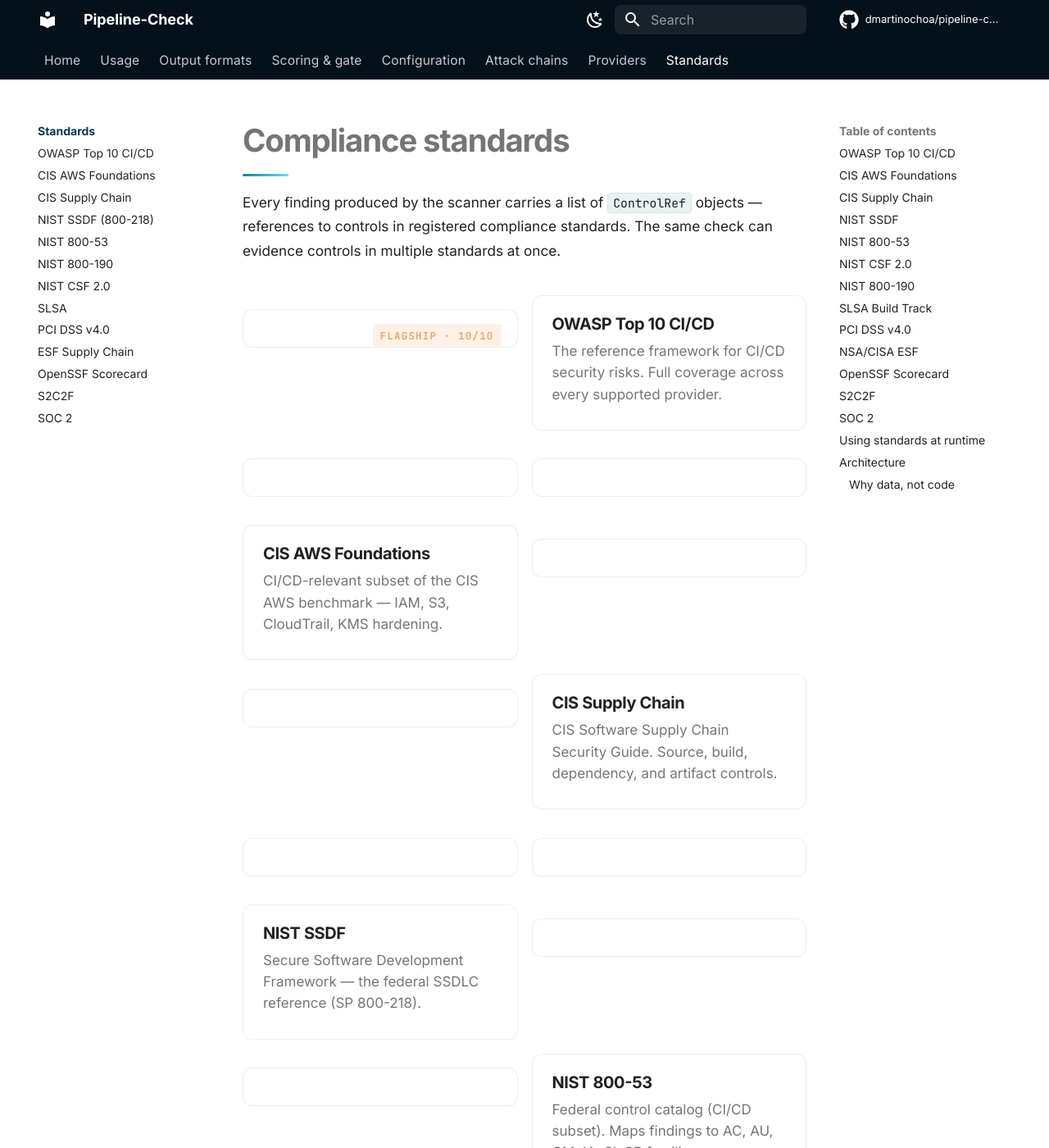
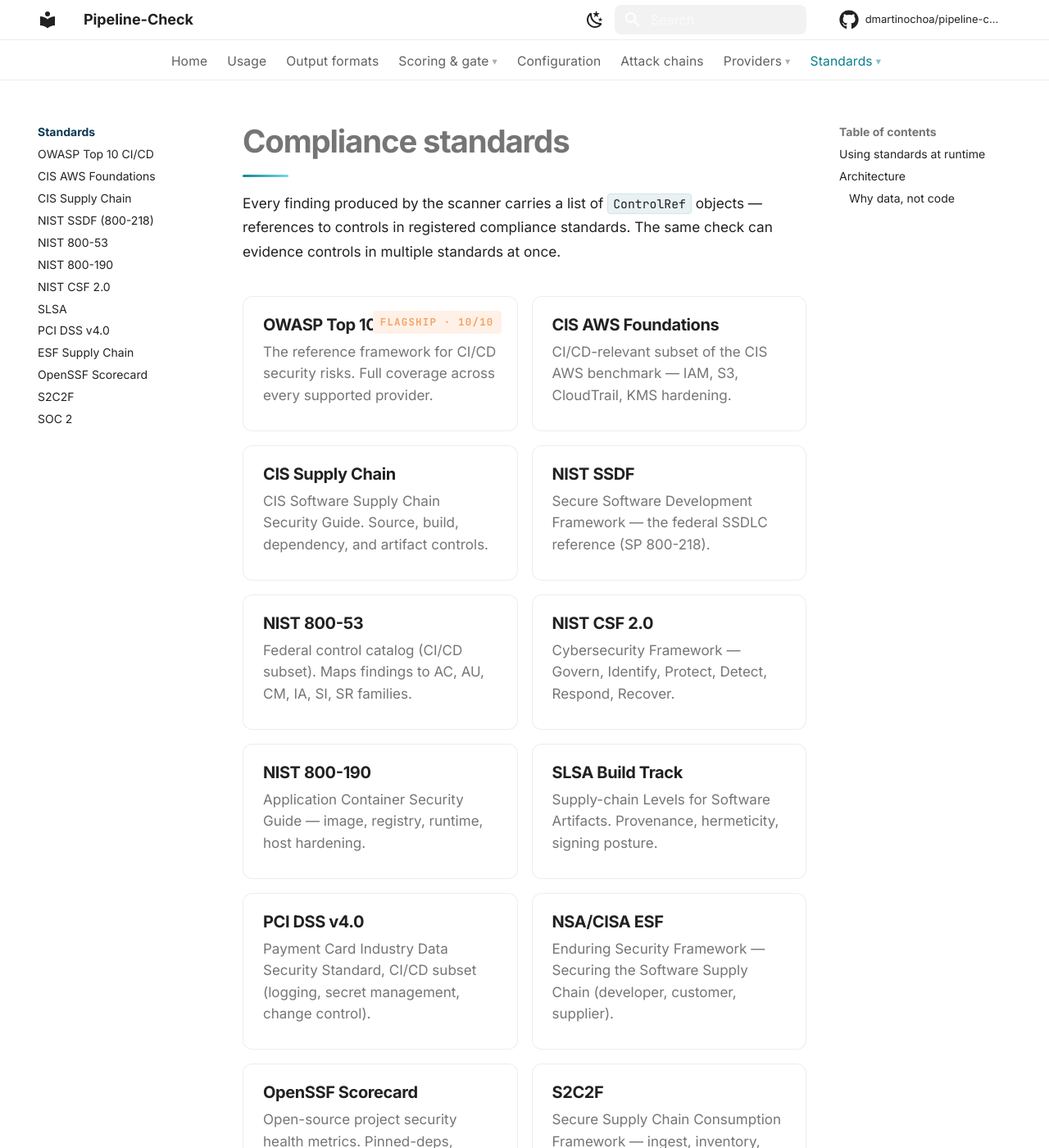
Before and after one commit to dmartinochoa/pipeline-check, an MkDocs documentation site: the page built from docs/standards/README.md, in a window 1280 px wide and 1400 px high. Shown: the whole window at 82% size. Built offline with MkDocs 1.6.1 and Material for MkDocs 9.7.7, drawn with Linux system fonts in a browser that asks for light colours; comment, search, counter and statistics services are not loaded; some of the changed text lies outside the part shown.

Commit message:
Top-bar overhaul + fix empty-card render bug
Three issues addressed in one pass.

1. Empty cards on providers/ and standards/ index pages.
   The previous markup used <a class="pg-doc-card" markdown> with
   an h3+p inside, expecting markdown to be processed inside the
   anchor. The md_in_html extension wrapped the opening <a> in a
   <p>, kicked the content out as siblings, then closed </a> in
   another <p> — the visible card chrome was empty and the heading
   sat outside the link. Rewrote both pages with pure-HTML cards
   (no markdown attribute), so anchors actually wrap their content.

2. Header clashing with documentation pages.
   Header was solid --pg-navy-950 on every page, which read fine
   over the hero but as a heavy dark band over white doc bodies in
   light mode. Now the header background uses --md-default-bg-color
   so it matches the page (white in light, slate in dark) with a
   hairline bottom border. Tab/icon colours adapt via
   --md-default-fg-color. The home page keeps a body:has(.pg-home)
   override so the bar bleeds into the navy hero.

3. Top-bar enhancement: centered tabs + dropdown submenus.
   Custom overrides/partials/tabs-item.html replaces Material's
   default (which silently routes parent tabs to their first
   child). Now:
   - Parent tabs link to their own index URL
   - A chevron indicator marks tabs that have children
   - Hovering or focusing a tab with children reveals a dropdown
     with all child entries — direct access to AWS, Terraform,
     OWASP, NIST, etc. without first landing on the index page
   - Dropdown is single-column (Scoring & gate has 2 children)
     or two-column (Providers, Standards have 10+ children each)
   - Dropdowns flip palette on the home page so they read against
     the navy header
   - Suppressed below 1220px where Material switches to drawer
   - Tabs list is now justify-content: center (was left-aligned)

Co-Authored-By: Claude Opus 4.7 (1M context) <noreply@anthropic.com>

````diff
--- a/docs/standards/README.md
+++ b/docs/standards/README.md
@@ -4,82 +4,68 @@ Every finding produced by the scanner carries a list of `ControlRef` objects
 — references to controls in registered compliance standards. The same check
 can evidence controls in multiple standards at once.
 
-<div class="pg-doc-cards" markdown>
-
-<a class="pg-doc-card pg-doc-card--featured" href="owasp_cicd_top_10/" markdown>
-<span class="pg-doc-card__tag pg-doc-card__tag--accent">flagship · 10/10</span>
-<h3>OWASP Top 10 CI/CD</h3>
-<p>The reference framework for CI/CD security risks. Full coverage across every supported provider.</p>
-</a>
-
-<a class="pg-doc-card" href="cis_aws_foundations/" markdown>
-<h3>CIS AWS Foundations</h3>
-<p>CI/CD-relevant subset of the CIS AWS benchmark — IAM, S3, CloudTrail, KMS hardening.</p>
-</a>
-
-<a class="pg-doc-card" href="cis_supply_chain/" markdown>
-<h3>CIS Supply Chain</h3>
-<p>CIS Software Supply Chain Security Guide. Source, build, dependency, and artifact controls.</p>
-</a>
-
-<a class="pg-doc-card" href="nist_ssdf/" markdown>
-<h3>NIST SSDF</h3>
-<p>Secure Software Development Framework — the federal SSDLC reference (SP 800-218).</p>
-</a>
-
-<a class="pg-doc-card" href="nist_800_53/" markdown>
-<h3>NIST 800-53</h3>
-<p>Federal control catalog (CI/CD subset). Maps findings to AC, AU, CM, IA, SI, SR families.</p>
-</a>
-
-<a class="pg-doc-card" href="nist_csf_2/" markdown>
-<h3>NIST CSF 2.0</h3>
-<p>Cybersecurity Framework — Govern, Identify, Protect, Detect, Respond, Recover.</p>
-</a>
-
-<a class="pg-doc-card" href="nist_800_190/" markdown>
-<h3>NIST 800-190</h3>
-<p>Application Container Security Guide — image, registry, runtime, host hardening.</p>
-</a>
-
-<a class="pg-doc-card" href="slsa/" markdown>
-<h3>SLSA Build Track</h3>
-<p>Supply-chain Levels for Software Artifacts. Provenance, hermeticity, signing posture.</p>
-</a>
-
-<a class="pg-doc-card" href="pci_dss_v4/" markdown>
-<h3>PCI DSS v4.0</h3>
-<p>Payment Card Industry Data Security Standard, CI/CD subset (logging, secret management, change control).</p>
-</a>
-
-<a class="pg-doc-card" href="esf_supply_chain/" markdown>
-<h3>NSA/CISA ESF</h3>
-<p>Enduring Security Framework — Securing the Software Supply Chain (developer, customer, supplier).</p>
-</a>
-
-<a class="pg-doc-card" href="openssf_scorecard/" markdown>
-<h3>OpenSSF Scorecard</h3>
-<p>Open-source project security health metrics. Pinned-deps, branch-protection, signing-keys, dangerous workflows.</p>
-</a>
-
-<a class="pg-doc-card" href="s2c2f/" markdown>
-<h3>S2C2F</h3>
-<p>Secure Supply Chain Consumption Framework — ingest, inventory, scan, rebuild, fix.</p>
-</a>
-
-<a class="pg-doc-card" href="soc2/" markdown>
-<h3>SOC 2</h3>
-<p>Trust Services Criteria. Audit-friendly mappings for Security, Confidentiality, and Availability.</p>
-</a>
-
+<div class="pg-doc-cards">
+  <a class="pg-doc-card pg-doc-card--featured" href="owasp_cicd_top_10/">
+    <span class="pg-doc-card__tag pg-doc-card__tag--accent">flagship · 10/10</span>
+    <h3>OWASP Top 10 CI/CD</h3>
+    <p>The reference framework for CI/CD security risks. Full coverage across every supported provider.</p>
+  </a>
+  <a class="pg-doc-card" href="cis_aws_foundations/">
+    <h3>CIS AWS Foundations</h3>
+    <p>CI/CD-relevant subset of the CIS AWS benchmark — IAM, S3, CloudTrail, KMS hardening.</p>
+  </a>
+  <a class="pg-doc-card" href="cis_supply_chain/">
+    <h3>CIS Supply Chain</h3>
+    <p>CIS Software Supply Chain Security Guide. Source, build, dependency, and artifact controls.</p>
+  </a>
+  <a class="pg-doc-card" href="nist_ssdf/">
+    <h3>NIST SSDF</h3>
+    <p>Secure Software Development Framework — the federal SSDLC reference (SP 800-218).</p>
+  </a>
+  <a class="pg-doc-card" href="nist_800_53/">
+    <h3>NIST 800-53</h3>
+    <p>Federal control catalog (CI/CD subset). Maps findings to AC, AU, CM, IA, SI, SR families.</p>
+  </a>
+  <a class="pg-doc-card" href="nist_csf_2/">
+    <h3>NIST CSF 2.0</h3>
+    <p>Cybersecurity Framework — Govern, Identify, Protect, Detect, Respond, Recover.</p>
+  </a>
+  <a class="pg-doc-card" href="nist_800_190/">
+    <h3>NIST 800-190</h3>
+    <p>Application Container Security Guide — image, registry, runtime, host hardening.</p>
+  </a>
+  <a class="pg-doc-card" href="slsa/">
+    <h3>SLSA Build Track</h3>
+    <p>Supply-chain Levels for Software Artifacts. Provenance, hermeticity, signing posture.</p>
+  </a>
+  <a class="pg-doc-card" href="pci_dss_v4/">
+    <h3>PCI DSS v4.0</h3>
+    <p>Payment Card Industry Data Security Standard, CI/CD subset (logging, secret management, change control).</p>
+  </a>
+  <a class="pg-doc-card" href="esf_supply_chain/">
+    <h3>NSA/CISA ESF</h3>
+    <p>Enduring Security Framework — Securing the Software Supply Chain (developer, customer, supplier).</p>
+  </a>
+  <a class="pg-doc-card" href="openssf_scorecard/">
+    <h3>OpenSSF Scorecard</h3>
+    <p>Open-source project security health metrics. Pinned-deps, branch-protection, signing-keys, dangerous workflows.</p>
+  </a>
+  <a class="pg-doc-card" href="s2c2f/">
+    <h3>S2C2F</h3>
+    <p>Secure Supply Chain Consumption Framework — ingest, inventory, scan, rebuild, fix.</p>
+  </a>
+  <a class="pg-doc-card" href="soc2/">
+    <h3>SOC 2</h3>
+    <p>Trust Services Criteria. Audit-friendly mappings for Security, Confidentiality, and Availability.</p>
+  </a>
 </div>
 
 ## Using standards at runtime
 
 ```bash
-pipeline_check --list-standards                          # list registered standards
-pipeline_check --pipeline aws --standard owasp_cicd_top_10  # filter to one
-pipeline_check --pipeline aws --standard owasp_cicd_top_10 --standard nist_ssdf  # multiple
+pipeline_check --list-standards                                                 # list registered standards
+pipeline_check --pipeline aws --standard owasp_cicd_top_10                      # filter to one
+pipeline_check --pipeline aws --standard owasp_cicd_top_10 --standard nist_ssdf # multiple
 ```
 
 Omit `--standard` to include every registered standard.
--- a/docs/stylesheets/extra.css
+++ b/docs/stylesheets/extra.css
@@ -555,46 +555,199 @@ body {
 .pg-doc-card::after { content: "" !important; }
 
 /* ------------------------------------------------------------
-   Top bar — solid brand navy on every page. Earlier revisions
-   tried a transparent treatment over the hero that filled in on
-   scroll; the transition was janky and the search bar / tabs row
-   clashed against the white body once scrolled. Solid is calmer.
+   Top bar — adapts to the page palette.
+   Inner doc pages: header matches the body (white in light mode,
+   slate in dark mode) with a hairline bottom border so it reads
+   as part of the page rather than a separate dark band.
+   Home page: header bleeds into the navy hero — same dark navy
+   so the bar and hero gradient read as one continuous surface.
    ------------------------------------------------------------ */
 .md-header,
 .md-tabs {
-  background: var(--pg-navy-950);
+  background: var(--md-default-bg-color);
+  color: var(--md-default-fg-color);
   box-shadow: none;
-}
-
-.md-tabs {
-  border-bottom: 1px solid rgba(255, 255, 255, 0.06);
-}
-
-/* Subtle drop shadow appears once scrolled — Material toggles
-   data-md-state="shadow" at scroll-threshold. Keeps the bar
-   visually anchored to the viewport edge. */
+  border-bottom: 1px solid var(--md-default-fg-color--lightest);
+}
+
 .md-header[data-md-state="shadow"] {
-  box-shadow: 0 2px 12px rgba(0, 0, 0, 0.28);
-}
-
-/* Header logo / title block */
+  box-shadow: 0 2px 12px color-mix(in oklab, var(--md-default-fg-color) 14%, transparent);
+}
+
 .md-header__title {
   font-weight: 600;
   letter-spacing: -0.005em;
-}
-
-/* Tabs row: tighter, more editorial */
-.md-tabs__list { padding: 0 0.4rem; }
-.md-tabs__item { height: 2.4rem; }
+  color: var(--md-default-fg-color);
+}
+
+.md-header__button {
+  color: var(--md-default-fg-color);
+}
+.md-header__button:hover { color: var(--pg-teal-500); }
+[data-md-color-scheme="slate"] .md-header__button:hover { color: var(--pg-teal-400); }
+
+/* Tabs row: centered, tighter, with dropdown submenus */
+.md-tabs__list {
+  padding: 0 0.4rem;
+  justify-content: center;
+  flex-wrap: wrap;
+}
+.md-tabs__item {
+  height: 2.4rem;
+  position: relative;
+}
 .md-tabs__link {
   font-size: 0.78rem;
   font-weight: 500;
-  opacity: 0.78;
+  opacity: 0.72;
   letter-spacing: 0.01em;
+  color: var(--md-default-fg-color);
+  display: inline-flex;
+  align-items: center;
+  gap: 0.2rem;
 }
 .md-tabs__link:hover,
-.md-tabs__link--active {
+.md-tabs__link--active,
+.md-tabs__item--active > .md-tabs__link {
   opacity: 1;
+  color: var(--pg-teal-500);
+}
+[data-md-color-scheme="slate"] .md-tabs__link:hover,
+[data-md-color-scheme="slate"] .md-tabs__link--active,
+[data-md-color-scheme="slate"] .md-tabs__item--active > .md-tabs__link {
+  color: var(--pg-teal-400);
+}
+
+/* Chevron indicator for tabs with children */
+.md-tabs__chevron {
+  font-size: 0.62rem;
+  line-height: 1;
+  opacity: 0.5;
+  transition: transform 0.18s ease, opacity 0.18s ease;
+  margin-top: 1px;
+}
+.md-tabs__item--has-menu:hover .md-tabs__chevron,
+.md-tabs__item--has-menu:focus-within .md-tabs__chevron {
+  transform: rotate(180deg);
+  opacity: 1;
+}
+
+/* ----- Dropdown submenus -------------------------------- */
+.md-tabs__menu {
+  position: absolute;
+  top: calc(100% - 4px);
+  left: 50%;
+  transform: translateX(-50%) translateY(-6px);
+  background: var(--md-default-bg-color);
+  border: 1px solid var(--md-default-fg-color--lightest);
+  border-radius: 10px;
+  padding: 0.45rem;
+  min-width: 220px;
+  box-shadow: 0 16px 32px -12px color-mix(in oklab, var(--md-default-fg-color) 25%, transparent);
+  opacity: 0;
+  visibility: hidden;
+  transition: opacity 0.18s ease, transform 0.18s ease, visibility 0.18s ease;
+  z-index: 1100;
+  pointer-events: none;
+}
+
+.md-tabs__menu--wide {
+  min-width: 360px;
+}
+
+.md-tabs__menu ul {
+  list-style: none;
+  margin: 0;
+  padding: 0;
+}
+
+.md-tabs__menu--wide ul {
+  columns: 2;
+  column-gap: 0.4rem;
+}
+
+.md-tabs__item--has-menu:hover .md-tabs__menu,
+.md-tabs__item--has-menu:focus-within .md-tabs__menu {
+  opacity: 1;
+  visibility: visible;
+  transform: translateX(-50%) translateY(0);
+  pointer-events: auto;
+}
+
+.md-tabs__menu-link {
+  display: block;
+  padding: 0.45rem 0.7rem;
+  color: var(--md-default-fg-color);
+  text-decoration: none;
+  border-radius: 6px;
+  font-size: 0.82rem;
+  font-weight: 500;
+  letter-spacing: -0.003em;
+  transition: background 0.12s ease, color 0.12s ease;
+  white-space: nowrap;
+  break-inside: avoid;
+}
+
+.md-tabs__menu-link:hover,
+.md-tabs__menu-link.is-active {
+  background: color-mix(in oklab, var(--md-default-bg-color) 90%, var(--pg-teal-500));
+  color: var(--pg-teal-500);
+}
+
+[data-md-color-scheme="slate"] .md-tabs__menu-link:hover,
+[data-md-color-scheme="slate"] .md-tabs__menu-link.is-active {
+  background: color-mix(in oklab, var(--md-default-bg-color) 78%, var(--pg-teal-500));
+  color: var(--pg-teal-300);
+}
+
+/* On home page, the menu sits over a navy header — flip surface */
+body:has(.pg-home) .md-tabs__menu {
+  background: var(--pg-navy-900);
+  border-color: rgba(255, 255, 255, 0.08);
+  box-shadow: 0 16px 32px -12px rgba(0, 0, 0, 0.4);
+}
+
+body:has(.pg-home) .md-tabs__menu-link {
+  color: var(--pg-text-on-dark);
+}
+
+body:has(.pg-home) .md-tabs__menu-link:hover,
+body:has(.pg-home) .md-tabs__menu-link.is-active {
+  background: rgba(255, 255, 255, 0.08);
+  color: var(--pg-teal-400);
+}
+
+/* Suppress menu on small screens (Material switches to drawer nav) */
+@media (max-width: 1219px) {
+  .md-tabs__menu { display: none; }
+  .md-tabs__chevron { display: none; }
+}
+
+/* Home-page override: header bleeds into the hero */
+body:has(.pg-home) .md-header,
+body:has(.pg-home) .md-tabs {
+  background: var(--pg-navy-950);
+  color: var(--pg-text-on-dark);
+  border-bottom-color: rgba(255, 255, 255, 0.06);
+}
+
+body:has(.pg-home) .md-header__title,
+body:has(.pg-home) .md-header__button,
+body:has(.pg-home) .md-tabs__link {
+  color: var(--pg-text-on-dark);
+}
+
+body:has(.pg-home) .md-tabs__link { opacity: 0.78; }
+
+body:has(.pg-home) .md-tabs__link:hover,
+body:has(.pg-home) .md-tabs__link--active,
+body:has(.pg-home) .md-header__button:hover {
+  color: var(--pg-teal-400);
+  opacity: 1;
+}
+
+body:has(.pg-home) .md-header[data-md-state="shadow"] {
+  box-shadow: 0 2px 12px rgba(0, 0, 0, 0.28);
 }
 
 /* ------------------------------------------------------------
@@ -678,14 +831,29 @@ body:has(.pg-home) .md-footer__inner {
   display: none;
 }
 
-/* Search input — make it read clearly against the dark header. */
+/* Search input — adapts to the header palette per page. */
 .md-search__form {
+  background: color-mix(in oklab, var(--md-default-fg-color) 6%, transparent);
+  border-radius: 8px;
+}
+.md-search__form:hover {
+  background: color-mix(in oklab, var(--md-default-fg-color) 10%, transparent);
+}
+.md-search__input { color: var(--md-default-fg-color); }
+.md-search__input::placeholder {
+  color: color-mix(in oklab, var(--md-default-fg-color) 50%, transparent);
+}
+
+/* Home page: search keeps the white-tint treatment over navy. */
+body:has(.pg-home) .md-search__form {
   background: rgba(255, 255, 255, 0.08);
-  border-radius: 8px;
-}
-.md-search__form:hover { background: rgba(255, 255, 255, 0.12); }
-[data-md-toggle="search"]:checked ~ .md-header .md-search__form {
-  background: rgba(255, 255, 255, 0.96);
+}
+body:has(.pg-home) .md-search__form:hover {
+  background: rgba(255, 255, 255, 0.12);
+}
+body:has(.pg-home) .md-search__input { color: var(--pg-text-on-dark); }
+body:has(.pg-home) .md-search__input::placeholder {
+  color: rgba(255, 255, 255, 0.55);
 }
 .md-search__input {
   color: var(--pg-text-on-dark);
--- /dev/null
+++ b/overrides/partials/tabs-item.html
@@ -0,0 +1,47 @@
+{#-
+  Custom tabs-item: renders top-level nav as tabs, with a hover/focus
+  dropdown for tabs that have children (Providers, Standards, etc.).
+  Replaces Material's default which silently routes parent tabs to
+  their first child.
+-#}
+{% macro render(nav_item, ref = nav_item) %}
+  {% set class = "md-tabs__item" %}
+  {% if ref.active %}
+    {% set class = class ~ " md-tabs__item--active" %}
+  {% endif %}
+  {% if nav_item.children %}
+    {% set class = class ~ " md-tabs__item--has-menu" %}
+    {% if nav_item.children | length > 6 %}
+      {% set menu_class = "md-tabs__menu md-tabs__menu--wide" %}
+    {% else %}
+      {% set menu_class = "md-tabs__menu" %}
+    {% endif %}
+    <li class="{{ class }}">
+      <a href="{{ nav_item.url | url }}" class="md-tabs__link">
+        {{ nav_item.title }}
+        <span class="md-tabs__chevron" aria-hidden="true">▾</span>
+      </a>
+      <div class="{{ menu_class }}" role="menu">
+        <ul>
+          {% for child in nav_item.children %}
+            <li>
+              <a
+                href="{{ child.url | url }}"
+                class="md-tabs__menu-link{% if child.active %} is-active{% endif %}"
+                role="menuitem"
+              >
+                {{ child.title }}
+              </a>
+            </li>
+          {% endfor %}
+        </ul>
+      </div>
+    </li>
+  {% else %}
+    <li class="{{ class }}">
+      <a href="{{ nav_item.url | url }}" class="md-tabs__link">
+        {{ nav_item.title }}
+      </a>
+    </li>
+  {% endif %}
+{% endmacro %}
````
Also changed, not shown: docs/providers/README.md (+41 -52 lines).
